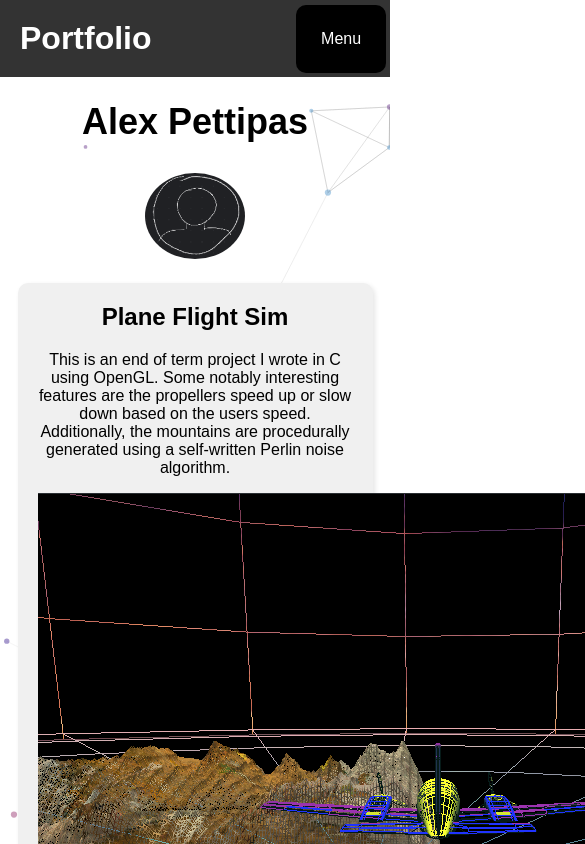
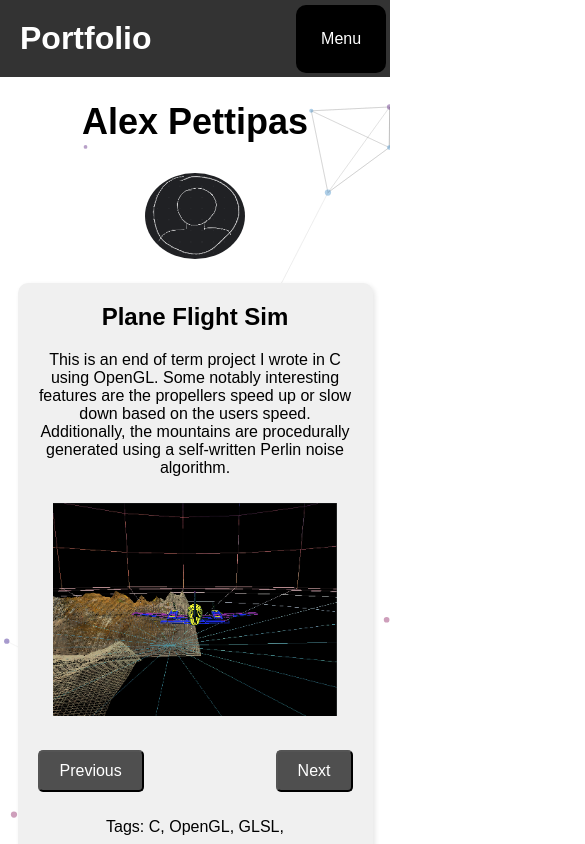
Before and after one commit to F41S3/portfolio_website_v2, a React (Create React App) app: page / in a window 390 px wide. Shown: the top 844 px of the page, 585 px wide, since content can reach past the window. Built offline with nearby package versions, Linux system fonts and the light colour scheme.

Commit message:
Made buttons nicer, made youtube player reactive

```diff
--- a/src/element/MediaSlider.js
+++ b/src/element/MediaSlider.js
@@ -27,8 +27,14 @@ export default function MediaSlider({ medias }) {
                     embedID={medias[currentIndex].src}
                     />
             )}
-            <button onClick={() => handlePrev()}>Previous</button>
-            <button onClick={() => handleNext()}>Next</button>
+            <div className="button-container">
+                <button onClick={() => handlePrev()} className="prev-button">
+                    Previous
+                </button>
+                <button onClick={() => handleNext()} className="next-button">
+                    Next
+                </button>
+            </div>
         </div>
     );
 }
--- a/src/element/YoutubeEmbed.js
+++ b/src/element/YoutubeEmbed.js
@@ -6,8 +6,8 @@ export default function YoutubeEmbed({embedID}) {
     return (
         <div className="video-responsive">
             <iframe
-                width="853"
-                height="480"
+                width="560"
+                height="315"
                 src={"https://www.youtube.com/embed/" + embedID}
                 frameBorder="0"
                 allow="accelerometer; autoplay; clipboard-write; encrypted-media; gyroscope; picture-in-picture"
--- a/src/element/css/styles.css
+++ b/src/element/css/styles.css
@@ -78,7 +78,7 @@ body {
 }
 
 .container {
-    max-width: 800px;
+    max-width: 600px;
     margin: auto;
 }
 
@@ -91,6 +91,8 @@ body {
     flex-direction: column;
     align-items: center;
     padding: 20px;
+    margin-left: auto;
+    margin-right: auto;
 }
 
 .project-entry {
@@ -112,10 +114,30 @@ body {
     justify-content: center;
 }
 
-.media-container img, .media-container video {
+.media-container img {
     width: 45%;
     height: auto;
     margin: 10px;
+}
+
+.video-responsive {
+    position: relative;
+    overflow: hidden;
+    width: 100%;
+}
+
+.video-responsive::after {
+    display: block;
+    content: "";
+    padding-top: 56.25%;
+}
+
+.video-responsive iframe {
+    position: absolute;
+    top: 0;
+    left: 0;
+    width: 100%;
+    height: 100%;
 }
 
 /* For responsive design */
@@ -126,6 +148,16 @@ body {
     .pageTitle {
         text-align: center;
         margin-right: 0;
+    }
+
+    .prev-button, .next-button {
+        margin-bottom: 10px;
+    }
+
+    .media-slider img, .media-container video {
+        width: 90%;
+        height: auto;
+        margin: 10px;
     }
 }
 
@@ -155,6 +187,8 @@ body {
 .showcase-container {
     display: flex;
     flex-direction: column;
+    max-width: 1200px;
+
 }
 
 .project-entry {
@@ -169,33 +203,31 @@ body {
     align-items: center;
 }
 
-.image {
-    width: 1000px;
-    height: 600px;
-    border-radius: 10px;
+
+
+.button-container {
+    display: flex;
+    justify-content: space-between;
+    margin-top: 20px;
 }
 
-.right-arrow {
-    position: absolute;
-    top: 50%;
-    right: 32px;
-    font-size: 3rem;
-    color: #000;
-    z-index: 10;
+.prev-button, .next-button {
+    background-color: #4f4f4f;
+    color: white;
+    border-radius: 5px;
+    padding: 10px 20px;
+    font-size: 16px;
     cursor: pointer;
-    user-select: none;
 }
 
-.left-arrow {
-    position: absolute;
-    top: 50%;
-    left: 32px;
-    font-size: 3rem;
-    color: #000;
-    z-index: 10;
-    cursor: pointer;
-    user-select: none;
+.prev-button {
+    margin-right: auto;
 }
+
+.next-button {
+    margin-left: auto;
+}
+
 
 .slide {
     opacity: 0;
```
